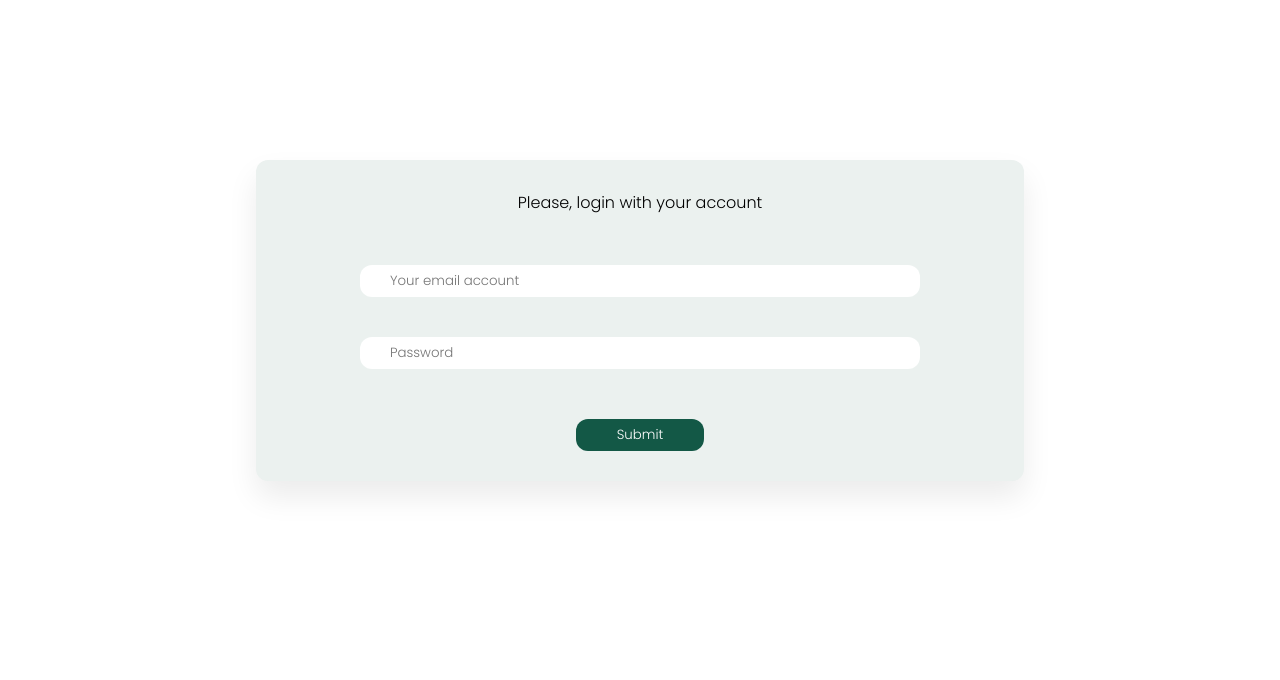
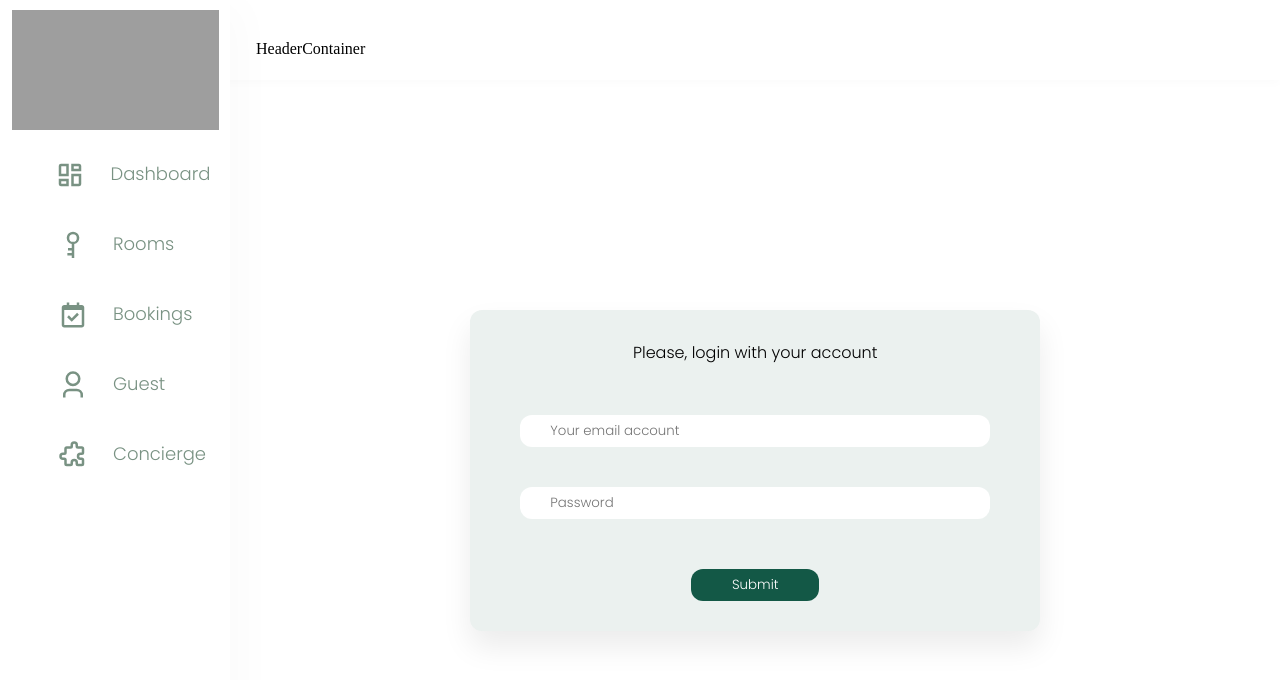
Before and after one commit to Alvarodevs/hotel-miranda-react, a React (Create React App) app: page /login in a window 1280 px wide. Shown: the top 680 px of the page. Built offline with nearby package versions, Linux system fonts and the light colour scheme; grey boxes are pictures that could not be loaded.

Commit message:
feat: routing from dashboard menu, container for routes

```diff
--- a/src/App.js
+++ b/src/App.js
@@ -2,18 +2,23 @@ import './styles/App.css';
 import { BrowserRouter, Routes, Route, Navigate } from 'react-router-dom';
 import { BookingView, BookingsView, ContactView, Dashboard, LoginView, NotFound, RoomView, RoomsView, UserView, UsersView } from './views';
 import PrivateRoutes from './utils/PrivateRoutes';
+import MenuDashboard from './components/MenuDashboard';
+import HeaderDashboard from './components/HeaderDashboard';
+import MainContainer from './components/MainContainer';
 
 
 function App() {
 
 	return (
-		<div className="App">
+		<div>
 			<BrowserRouter>
+				<MenuDashboard />
+				<HeaderDashboard />
+				<MainContainer>
 					<Routes>
-			<Route exact path='/login' element={<LoginView/>} />
-
+						<Route exact path='/login' element={<LoginView />} />
 						{/* PROTECTED ROUTES */}
-			<Route element={<PrivateRoutes/>} >
+						<Route element={<PrivateRoutes />} >
 							<Route exact path='/' element={<Dashboard />} />
 
 							<Route exact path='/bookings' element={<BookingsView />} />
@@ -36,10 +41,9 @@ function App() {
 
 							<Route exact path='/contact' element={<ContactView />} />
 						</Route>
-
 						<Route path='*' element={<NotFound />} />
 					</Routes>
-
+				</MainContainer>
 			</BrowserRouter>
 		</div>
 	);
--- /dev/null
+++ b/src/components/MainContainer/MainContainer.jsx
@@ -0,0 +1,11 @@
+import React from 'react';
+import {Container} from './MainContainerStyled';
+
+const MainContainer = ({children}) => {
+
+	return (
+	   <Container>{children}</Container>
+	)
+}
+
+export default MainContainer;
--- /dev/null
+++ b/src/components/MainContainer/MainContainerStyled.jsx
@@ -0,0 +1,10 @@
+import styled from "styled-components";
+
+export const Container = styled.div`
+  position: absolute;
+  height: 80%;
+  width: 82%;
+  right: 0;
+  top: 100px;
+  padding: 50px;
+`;
--- /dev/null
+++ b/src/components/MainContainer/index.jsx
@@ -0,0 +1,2 @@
+import MainContainer from './MainContainer';
+export default MainContainer;
--- a/src/components/RoomList/RoomList.jsx
+++ b/src/components/RoomList/RoomList.jsx
@@ -1,7 +1,6 @@
 import React from "react";
 import {
   RoomListContainer,
-  MainContainer,
   HeaderTitle,
   RoomListButtons,
   Selectors,
@@ -21,7 +20,8 @@ import {
 
 const RoomList = ({ rooms }) => {
   return (
-    <MainContainer>
+
+	<div>
       <RoomListButtons>
         <Selectors>
           <Selector>All Rooms</Selector>
@@ -36,7 +36,6 @@ const RoomList = ({ rooms }) => {
       <RoomListContainer>
         <thead>
           <tr>
-            {/* <input type="checkbox" /> */}
             <HeaderTitle>Room Name</HeaderTitle>
             <HeaderTitle>Bed Type</HeaderTitle>
             <HeaderTitle>Floor</HeaderTitle>
@@ -48,7 +47,7 @@ const RoomList = ({ rooms }) => {
         </thead>
         <tbody>
           {rooms.map((room) => (
-            <RoomListCard id={room.id}>
+            <RoomListCard key={room.id}>
               <Td>
                 <RoomNameImg>
                   <Image src="" alt="Image" />
@@ -73,7 +72,7 @@ const RoomList = ({ rooms }) => {
           ))}
         </tbody>
       </RoomListContainer>
-    </MainContainer>
+	</div>
   );
 };
 
--- a/src/components/RoomList/RoomListStyled.jsx
+++ b/src/components/RoomList/RoomListStyled.jsx
@@ -1,13 +1,13 @@
 import styled from "styled-components";
 
-export const MainContainer = styled.div`
-  position: absolute;
-  height: 100%;
-  width: 82%;
-  right: 0;
-  top: 100px;
-  padding: 50px;
-`;
+// export const MainContainer = styled.div`
+//   position: absolute;
+//   height: 100%;
+//   width: 82%;
+//   right: 0;
+//   top: 100px;
+//   padding: 50px;
+// `;
 
 export const RoomListButtons = styled.div`
   display: flex;
--- a/src/views/Dashboard.jsx
+++ b/src/views/Dashboard.jsx
@@ -13,11 +13,7 @@ const Dashboard = () => {
     <div>
       <Theme>
         <BackgroundDashboard>
-          <HeaderDashboard />
-          <MainContainer>
-            <MenuDashboard />
-            <RoomList />
-          </MainContainer>
+
         </BackgroundDashboard>
       </Theme>
     </div>
--- a/src/views/RoomsView.jsx
+++ b/src/views/RoomsView.jsx
@@ -15,11 +15,7 @@ const RoomsView = () => {
       <div>
         <Theme>
           <BackgroundDashboard>
-            <HeaderDashboard />
-            <MainContainer>
-              <MenuDashboard />
               <RoomList rooms={rooms} />
-            </MainContainer>
           </BackgroundDashboard>
         </Theme>
       </div>
```
Lines whose indentation alone changed are shown as unchanged.
